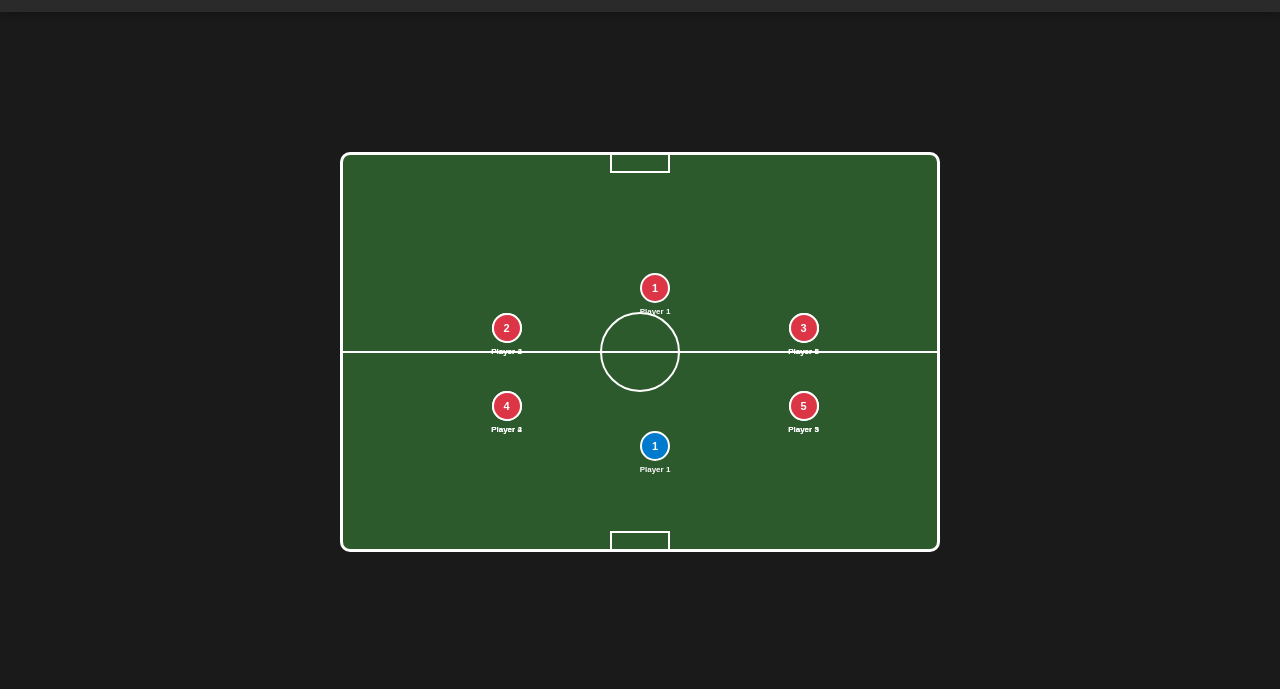
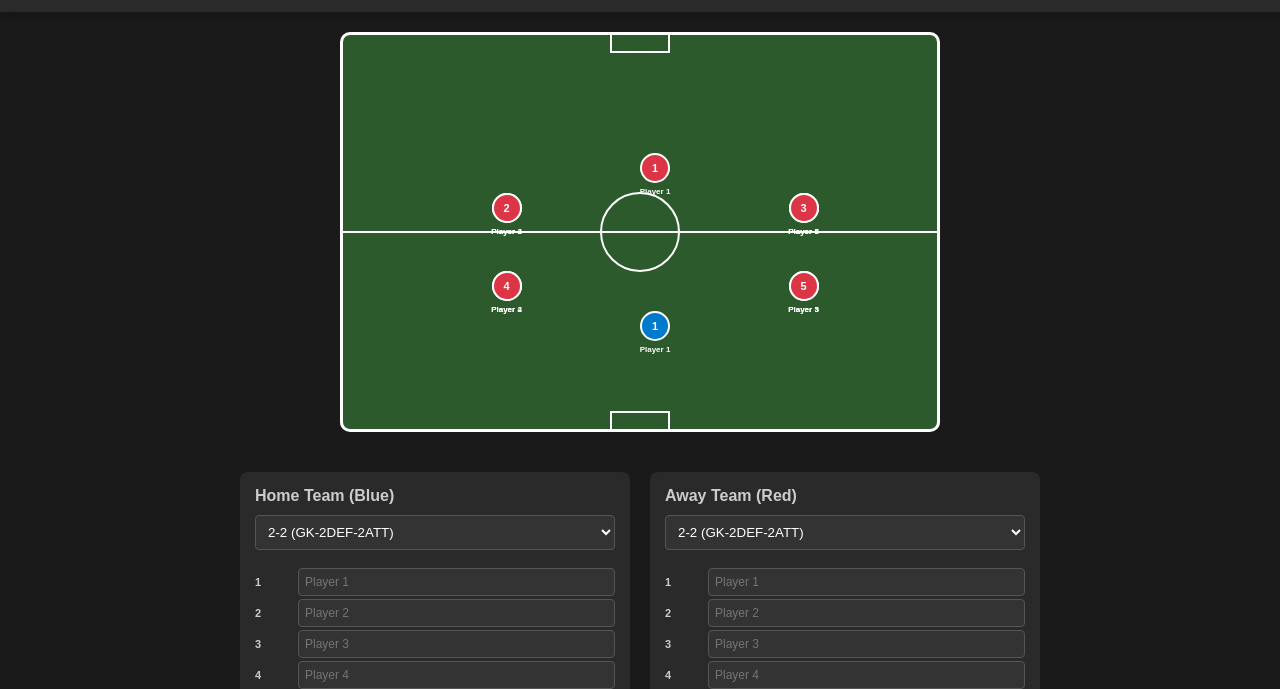
Before and after one commit to shafeek-tk/football-formation-builder, a plain HTML site: page 5s.html in a window 1280 px wide. Shown: the part 83-772 px from the top of the page. Drawn offline with Linux system fonts and the light colour scheme.

Commit message:
Fix 5v5 page layout - reduce field container height to show controls

```diff
--- a/5s.html
+++ b/5s.html
@@ -24,7 +24,7 @@
         .controls button{padding:8px 16px;background:#007acc;color:#fff;border:none;border-radius:5px;cursor:pointer;font-size:14px;transition:background 0.2s}
         .controls button:hover{background:#005a99}
 
-        .field-container{display:flex;justify-content:center;align-items:center;min-height:calc(100vh - 120px);padding:20px}
+        .field-container{display:flex;justify-content:center;align-items:center;min-height:50vh;padding:20px}
         .field{width:80vw;height:60vh;max-width:600px;max-height:400px;background:linear-gradient(to bottom,#2d5a2d 0%,#2d5a2d 50%,#2d5a2d 50%,#2d5a2d 100%);border:3px solid #fff;border-radius:10px;position:relative;margin:0 auto}
 
         .center-line{position:absolute;top:50%;left:0;right:0;height:2px;background:#fff;transform:translateY(-50%)}
```
